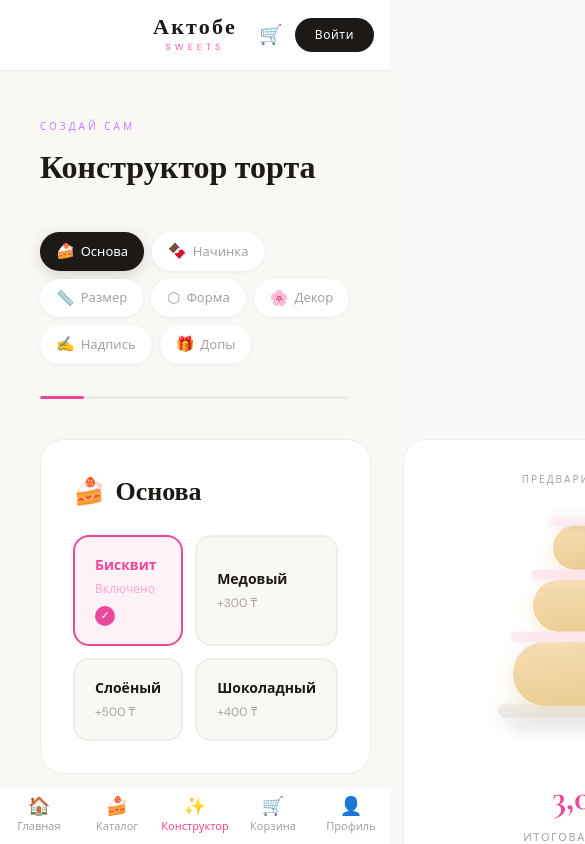
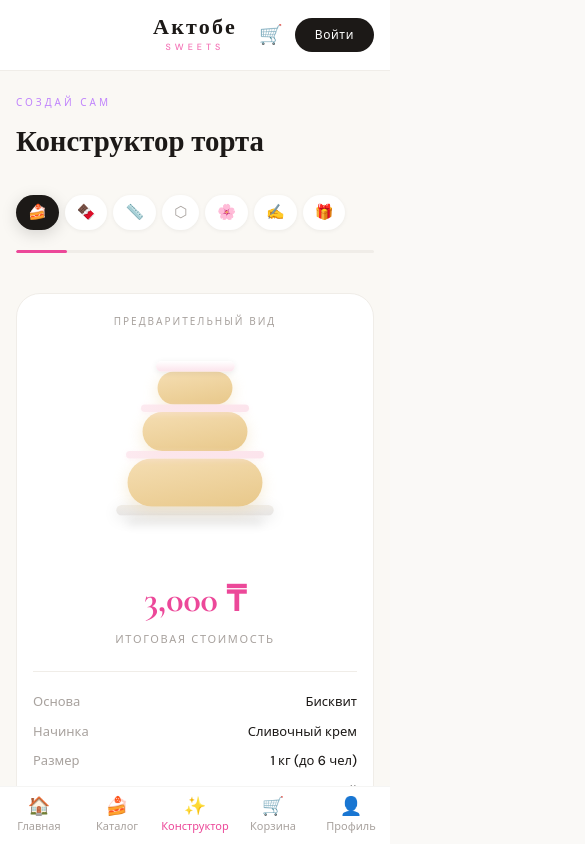
Before and after one commit to tuleubajalimzan1-creator/aktobe-sweets, a React (Vite) app: page /constructor in a window 390 px wide. Shown: the top 844 px of the page, 585 px wide, since content can reach past the window. Built offline with nearby package versions, Linux system fonts and the light colour scheme.

Commit message:
feat: mobile responsive constructor, admin, venue pages

```diff
--- a/src/index.css
+++ b/src/index.css
@@ -69,4 +69,26 @@ h1, h2, h3, h4 {
 
   /* Mobile hero image */
   .mob-hero-img { display: block !important; }
+
+  /* Constructor */
+  .constructor-wrap { padding: 24px 16px 40px !important; }
+  .constructor-grid { grid-template-columns: 1fr !important; gap: 16px !important; }
+  .constructor-preview { position: static !important; order: -1; }
+  .constructor-preview-inner { padding: 20px 16px !important; }
+  .constructor-cake-scale { transform: scale(0.75) !important; transform-origin: top center !important; margin-bottom: -40px !important; }
+  .constructor-steps { gap: 6px !important; margin-bottom: 20px !important; }
+  .constructor-step-btn { padding: 6px 12px !important; font-size: 12px !important; }
+  .constructor-step-btn span:last-child { display: none; }
+  .constructor-options { padding: 20px !important; }
+
+  /* Cart */
+  .cart-layout { flex-direction: column !important; }
+  .cart-summary { position: static !important; }
+
+  /* Admin stats */
+  .admin-stats { grid-template-columns: repeat(2, 1fr) !important; gap: 10px !important; }
+  .admin-wrap { padding: 24px 16px !important; }
+
+  /* Pages using max-w Tailwind — add side padding */
+  .max-w-md, .max-w-2xl, .max-w-xl { padding-left: 16px !important; padding-right: 16px !important; }
 }
--- a/src/pages/admin/AdminPage.jsx
+++ b/src/pages/admin/AdminPage.jsx
@@ -38,14 +38,14 @@ export default function AdminPage() {
   ]
 
   return (
-    <div style={{ maxWidth: 1000, margin: '0 auto', padding: '40px 24px' }}>
+    <div className="admin-wrap" style={{ maxWidth: 1000, margin: '0 auto', padding: '40px 24px' }}>
       <p style={{ color: '#f472b6', letterSpacing: '0.3em', textTransform: 'uppercase', fontSize: 10, marginBottom: 8 }}>Управление</p>
       <h1 style={{ fontFamily: "'Cormorant Garamond', serif", fontSize: 30, fontWeight: 700, color: '#1c1917', marginBottom: 28 }}>
         Админ-панель
       </h1>
 
       {/* Stats */}
-      <div style={{ display: 'grid', gridTemplateColumns: 'repeat(4, 1fr)', gap: 14, marginBottom: 28 }}>
+      <div className="admin-stats" style={{ display: 'grid', gridTemplateColumns: 'repeat(4, 1fr)', gap: 14, marginBottom: 28 }}>
         {stats.map((s) => (
           <div key={s.label} style={{ backgroundColor: '#fff', borderRadius: 18, border: '1px solid #f0ede8', padding: '18px', textAlign: 'center' }}>
             <div style={{ fontSize: 28, marginBottom: 6 }}>{s.icon}</div>
--- a/src/pages/constructor/ConstructorPage.jsx
+++ b/src/pages/constructor/ConstructorPage.jsx
@@ -77,21 +77,21 @@ export default function ConstructorPage() {
 
   return (
     <div style={{ backgroundColor: '#faf8f4', minHeight: '100vh' }}>
-      <div style={{ maxWidth: 1280, margin: '0 auto', padding: '48px 40px' }}>
+      <div className="constructor-wrap" style={{ maxWidth: 1280, margin: '0 auto', padding: '48px 40px' }}>
 
         {/* Заголовок */}
-        <div style={{ marginBottom: 40 }}>
+        <div style={{ marginBottom: 32 }}>
           <p style={{ color: '#c084fc', letterSpacing: '0.3em', textTransform: 'uppercase', fontSize: 10, fontWeight: 500, marginBottom: 10 }}>Создай сам</p>
-          <h1 style={{ fontFamily: "'Cormorant Garamond', serif", fontSize: 'clamp(2rem, 4vw, 3.2rem)', fontWeight: 700, color: '#1c1917' }}>Конструктор торта</h1>
+          <h1 style={{ fontFamily: "'Cormorant Garamond', serif", fontSize: 'clamp(1.8rem, 4vw, 3.2rem)', fontWeight: 700, color: '#1c1917' }}>Конструктор торта</h1>
         </div>
 
         {/* Шаги — горизонтальные таблетки */}
-        <div style={{ display: 'flex', gap: 8, marginBottom: 32, flexWrap: 'wrap' }}>
+        <div className="constructor-steps" style={{ display: 'flex', gap: 8, marginBottom: 32, flexWrap: 'wrap' }}>
           {STEPS.map((s, i) => {
             const done = i < step
             const active = i === step
             return (
-              <button key={s.key} onClick={() => go(i)}
+              <button key={s.key} onClick={() => go(i)} className="constructor-step-btn"
                 style={{ display: 'flex', alignItems: 'center', gap: 6, padding: '8px 16px', borderRadius: 99, border: 'none', cursor: 'pointer', fontSize: 13, fontWeight: 500, transition: 'all 0.2s',
                   backgroundColor: active ? '#1c1917' : done ? '#fce7f3' : '#fff',
                   color: active ? '#fff' : done ? '#ec4899' : '#a8a29e',
@@ -116,7 +116,7 @@ export default function ConstructorPage() {
         </div>
 
         {/* Основная сетка */}
-        <div style={{ display: 'grid', gridTemplateColumns: '1fr 400px', gap: 32, alignItems: 'start' }}>
+        <div className="constructor-grid" style={{ display: 'grid', gridTemplateColumns: '1fr 400px', gap: 32, alignItems: 'start' }}>
 
           {/* Левая панель — опции */}
           <div>
@@ -128,6 +128,7 @@ export default function ConstructorPage() {
                 animate={{ opacity: 1, x: 0 }}
                 exit={{ opacity: 0, x: dir * -32 }}
                 transition={{ duration: 0.22, ease: 'easeOut' }}
+                className="constructor-options"
                 style={{ backgroundColor: '#fff', borderRadius: 24, border: '1px solid #f0ede8', padding: 32 }}
               >
                 <h2 style={{ fontFamily: "'Cormorant Garamond', serif", fontSize: 26, fontWeight: 700, color: '#1c1917', marginBottom: 24, display: 'flex', alignItems: 'center', gap: 10 }}>
@@ -237,8 +238,8 @@ export default function ConstructorPage() {
           </div>
 
           {/* Правая панель — превью торта */}
-          <div style={{ position: 'sticky', top: 100 }}>
-            <div style={{ backgroundColor: '#fff', borderRadius: 24, border: '1px solid #f0ede8', padding: '32px 24px', textAlign: 'center' }}>
+          <div className="constructor-preview" style={{ position: 'sticky', top: 100 }}>
+            <div className="constructor-preview-inner" style={{ backgroundColor: '#fff', borderRadius: 24, border: '1px solid #f0ede8', padding: '32px 24px', textAlign: 'center' }}>
               <p style={{ color: '#a8a29e', letterSpacing: '0.2em', textTransform: 'uppercase', fontSize: 10, marginBottom: 32 }}>Предварительный вид</p>
 
               {/* Торт */}
@@ -246,6 +247,7 @@ export default function ConstructorPage() {
                 <motion.div
                   animate={{ y: [0, -8, 0] }}
                   transition={{ repeat: Infinity, duration: 3.5, ease: 'easeInOut' }}
+                  className="constructor-cake-scale"
                   style={{ transform: `scale(${sizeW})`, transformOrigin: 'bottom center' }}
                 >
                   <CakeView
--- a/src/pages/venue/VenuePage.jsx
+++ b/src/pages/venue/VenuePage.jsx
@@ -70,7 +70,7 @@ export default function VenuePage() {
   }
 
   return (
-    <div style={{ maxWidth: 900, margin: '0 auto', padding: '40px 24px' }}>
+    <div className="admin-wrap" style={{ maxWidth: 900, margin: '0 auto', padding: '40px 24px' }}>
       {/* Header */}
       <div style={{ display: 'flex', alignItems: 'center', justifyContent: 'space-between', marginBottom: 28 }}>
         <div>
```
